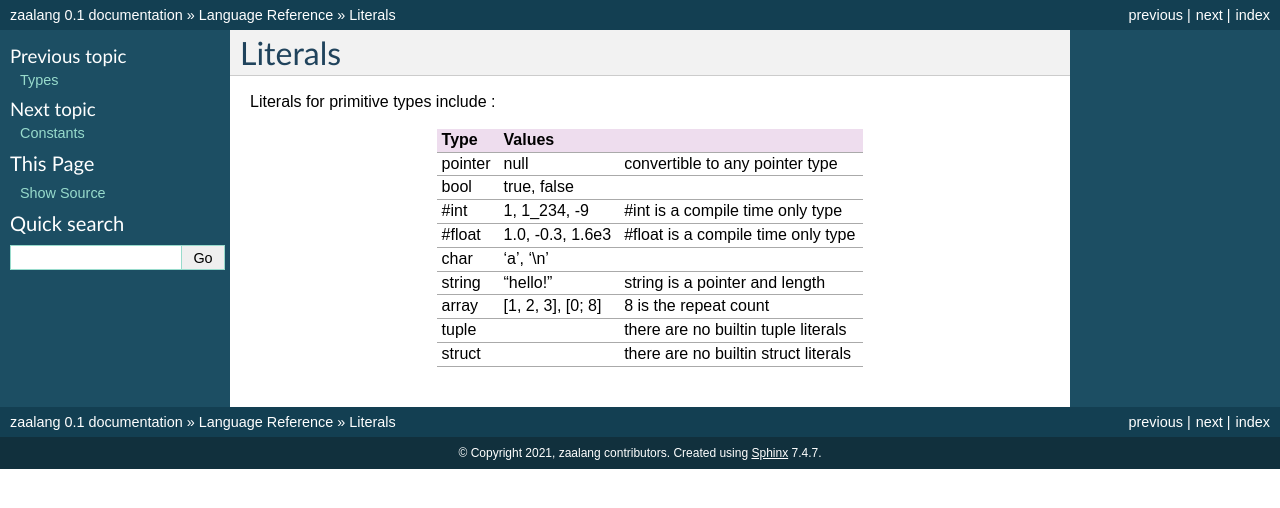
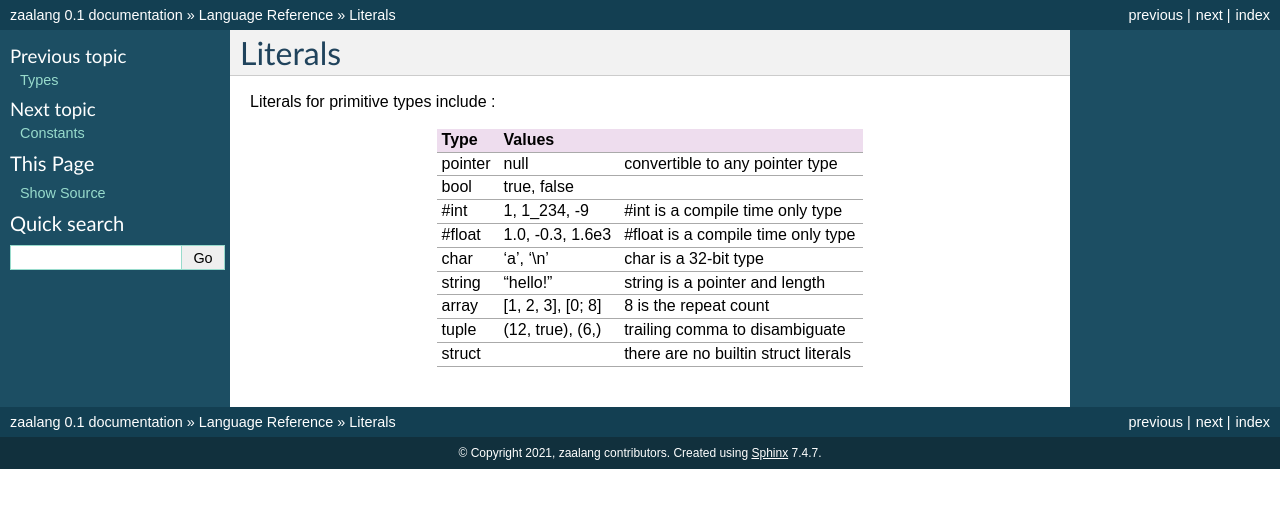
Before and after one commit to zaalang/docs, a Sphinx documentation site: the page built from docs/language/literals.rst, in a window 1280 px wide. Shown: the top 508 px of the page. Built offline with Sphinx 7.4.7, drawn with Linux system fonts in a browser that asks for light colours.

Commit message:
add tuple literal

```diff
--- a/docs/language/literals.rst
+++ b/docs/language/literals.rst
@@ -14,13 +14,13 @@ Literals for primitive types include :
 +---------+-------------------+---------------------------------------+
 | #float  | 1.0, -0.3, 1.6e3  | #float is a compile time only type    |
 +---------+-------------------+---------------------------------------+
-| char    | 'a', '\\n'        |                                       |
+| char    | 'a', '\\n'        | char is a 32-bit type                 |
 +---------+-------------------+---------------------------------------+
 | string  | "hello!"          | string is a pointer and length        |
 +---------+-------------------+---------------------------------------+
 | array   | [1, 2, 3], [0; 8] | 8 is the repeat count                 |
 +---------+-------------------+---------------------------------------+
-| tuple   |                   | there are no builtin tuple literals   |
+| tuple   | (12, true), (6,)  | trailing comma to disambiguate        |
 +---------+-------------------+---------------------------------------+
 | struct  |                   | there are no builtin struct literals  |
 +---------+-------------------+---------------------------------------+
```
